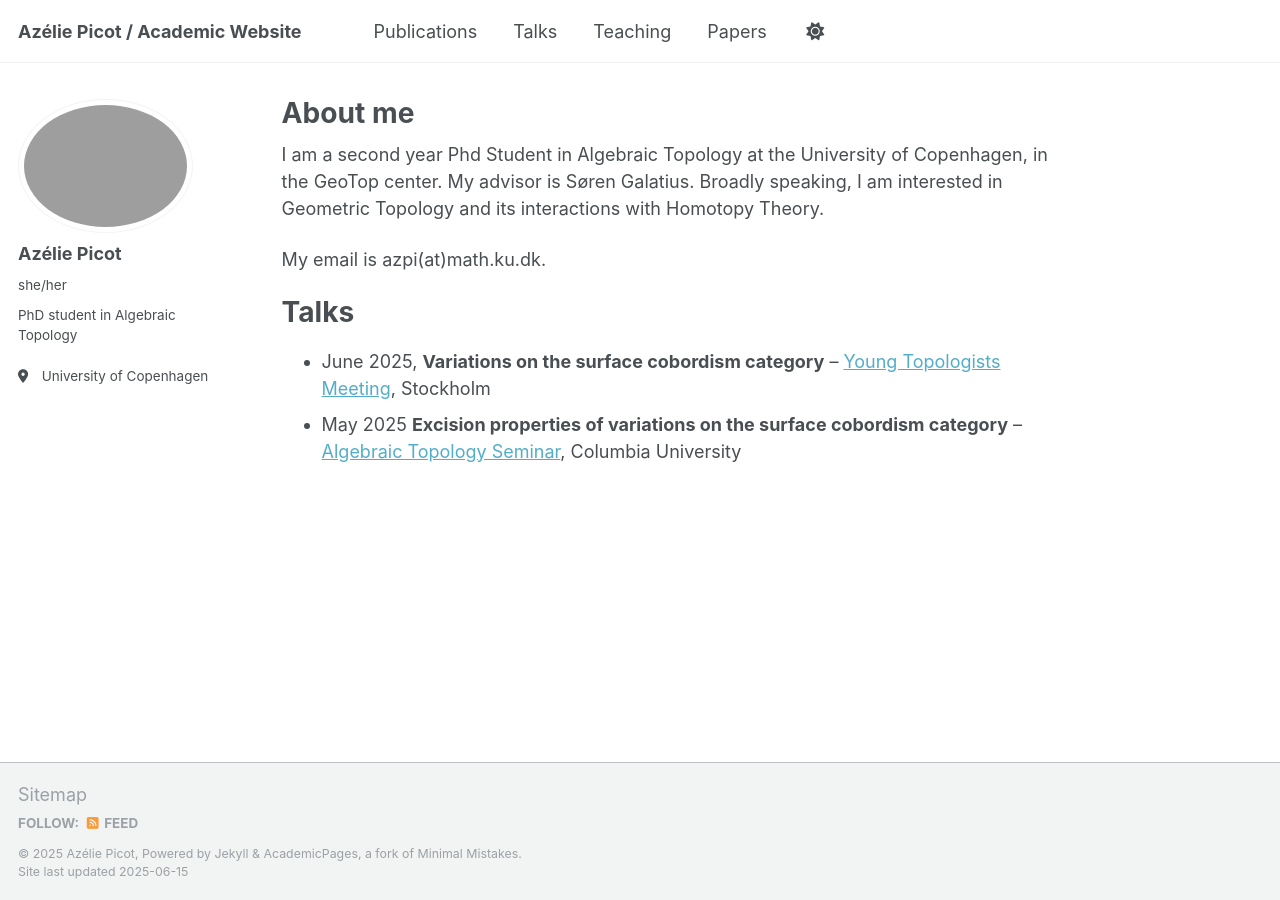
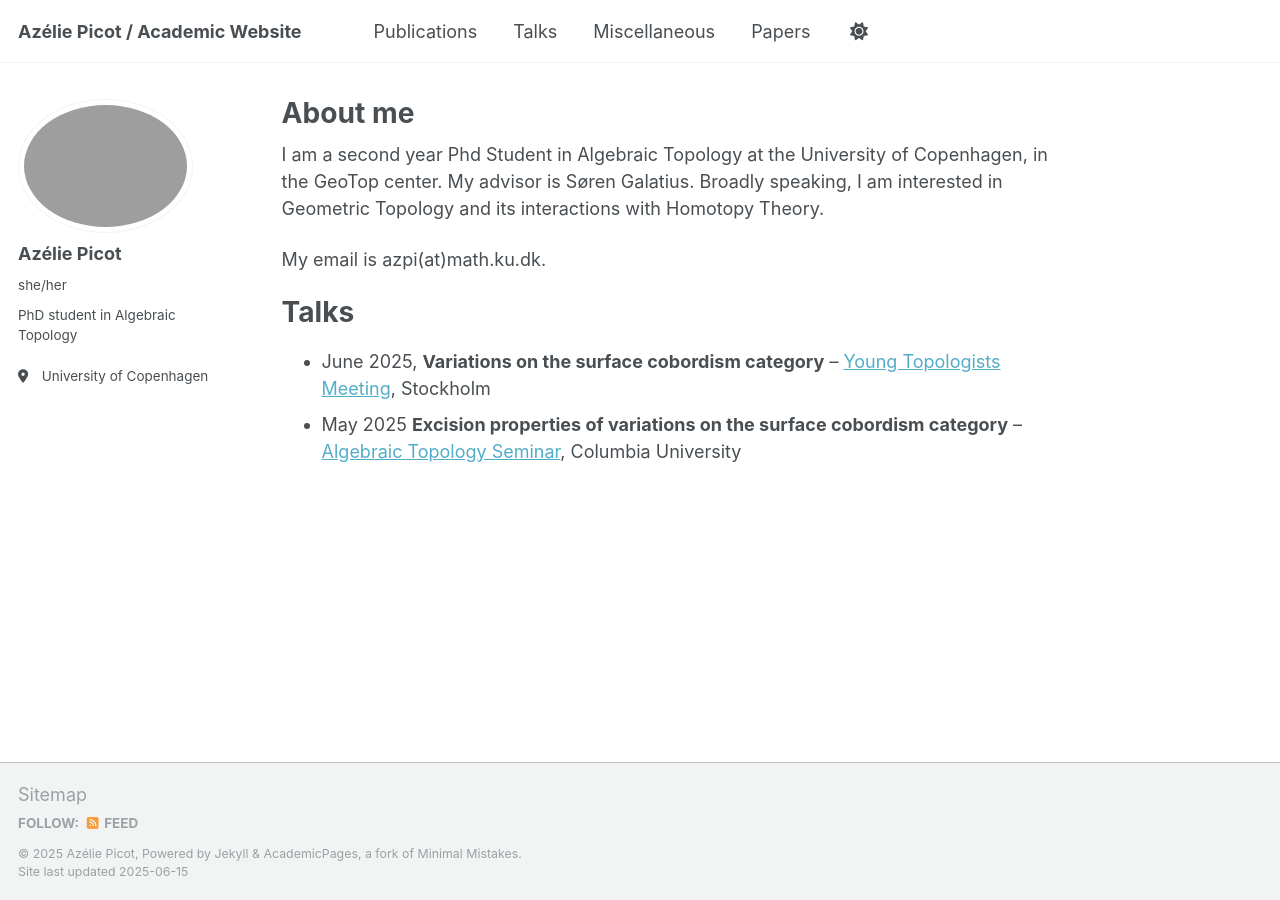
Before and after one commit to azeliepicot/azeliepicot.github.io, a Jekyll site: the page built from _pages/about.md, in a window 1280 px wide. Built offline with Jekyll 4.4.1, drawn with Linux system fonts in a browser that asks for light colours.

Commit message:
Update navigation.yml

```diff
--- a/_data/navigation.yml
+++ b/_data/navigation.yml
@@ -14,8 +14,8 @@ main:
   - title: "Talks"
     url: /talks/
 
-  - title: "Teaching"
-    url: /teaching/
+  - title: "Miscellaneous"
+    url: /miscellaneous/
 
   - title: "Papers"
     url: /papers/
```
